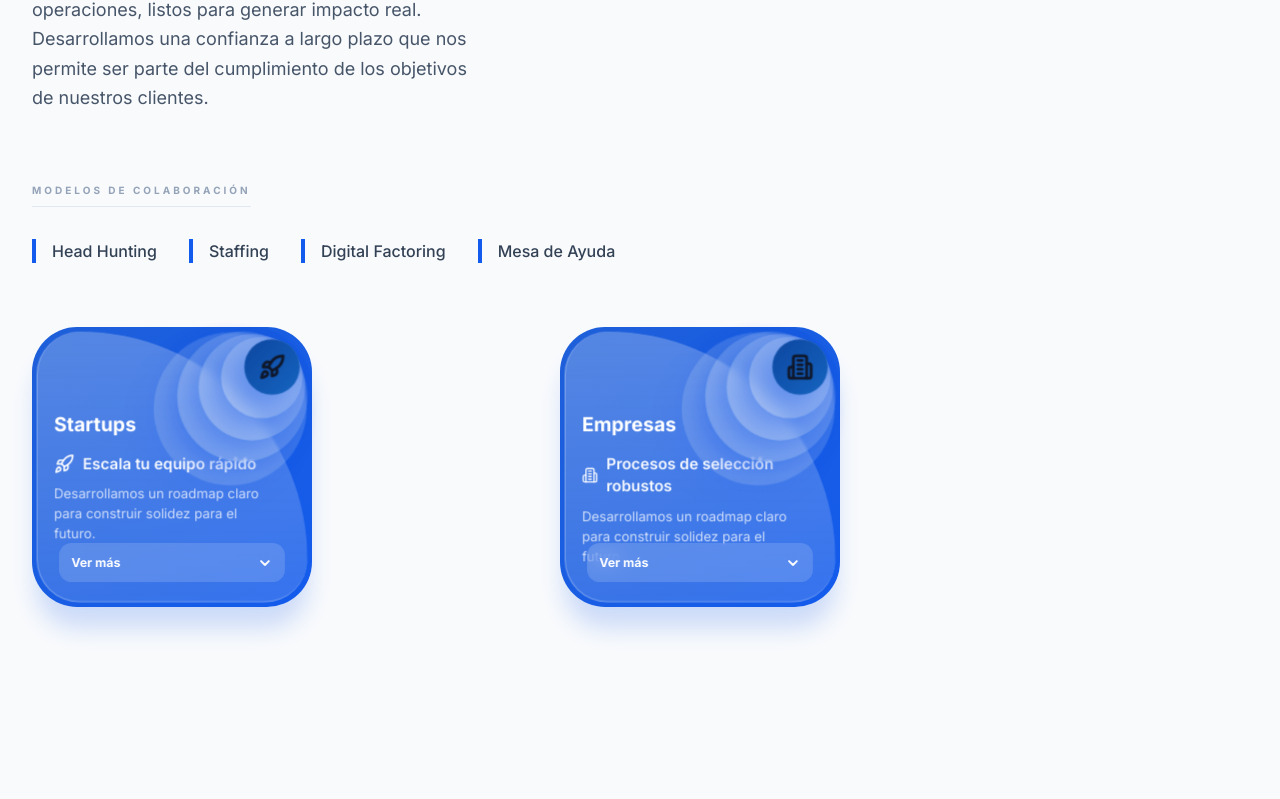
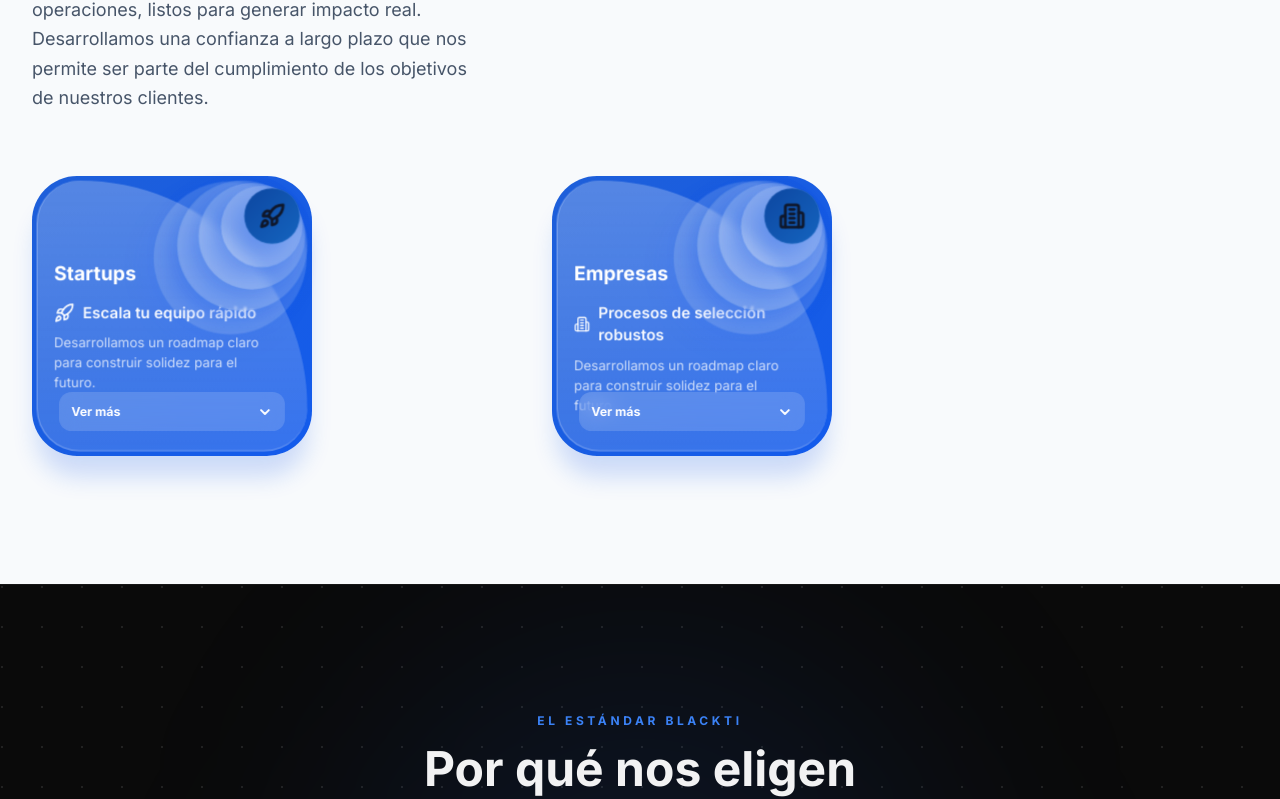
Before and after one commit to asinomas/paginaultima, a React (Vite) app in the folder Pagina_ultima/: page / in a window 1280 px wide. Shown: the part 1212-2011 px from the top of the page. Built offline with nearby package versions, Linux system fonts and the light colour scheme; no server answers.

Commit message:
Update Services.tsx

```diff
--- a/Pagina_ultima/src/components/Services.tsx
+++ b/Pagina_ultima/src/components/Services.tsx
@@ -23,8 +23,8 @@ const HighLevelConsulting: React.FC = () => {
     >
       <div className="max-w-7xl mx-auto px-6 lg:px-8">
         {/* HEADER */}
-        <div className="mb-16">
-          <div className="max-w-xl mb-16">
+        <div className="mb-16 flex flex-col lg:flex-row lg:items-start lg:justify-between">
+          <div className="max-w-xl mb-8 lg:mb-0">
             <span className="text-[11px] font-bold tracking-[0.2em] text-[#135bec] uppercase mb-4 block">
               Excelencia Operativa
             </span>
@@ -40,8 +40,8 @@ const HighLevelConsulting: React.FC = () => {
           </div>
 
           {/* COLLABORATION MODELS */}
-          <div className="mb-16">
-            <h4 className="text-[10px] font-bold tracking-[0.3em] text-slate-400 uppercase mb-8 border-b border-slate-200 pb-2 inline-block">
+          <div className="lg:ml-8">
+            <h4 className="text-[11px] font-bold tracking-[0.2em] text-[#135bec] uppercase mb-4 block">
               Modelos de Colaboración
             </h4>
             <div className="flex flex-wrap gap-8">
@@ -58,9 +58,10 @@ const HighLevelConsulting: React.FC = () => {
               ))}
             </div>
           </div>
+        </div>
 
         {/* TARJETAS - 3D UI Cards */}
-          <div className="grid grid-cols-1 md:grid-cols-2 gap-8 items-stretch max-w-5xl">
+        <div className="grid grid-cols-1 md:grid-cols-2 gap-4 items-stretch max-w-5xl">
           {/* CARD 1 - Startups */}
           <div className="parent">
             <div className="card">
@@ -181,7 +182,6 @@ const HighLevelConsulting: React.FC = () => {
                 <span className="circle circle5">
                   <Building2 className="svg-icon" strokeWidth={2.5} />
                 </span>
-                </div>
               </div>
             </div>
           </div>
```
Lines whose indentation alone changed are shown as unchanged.
